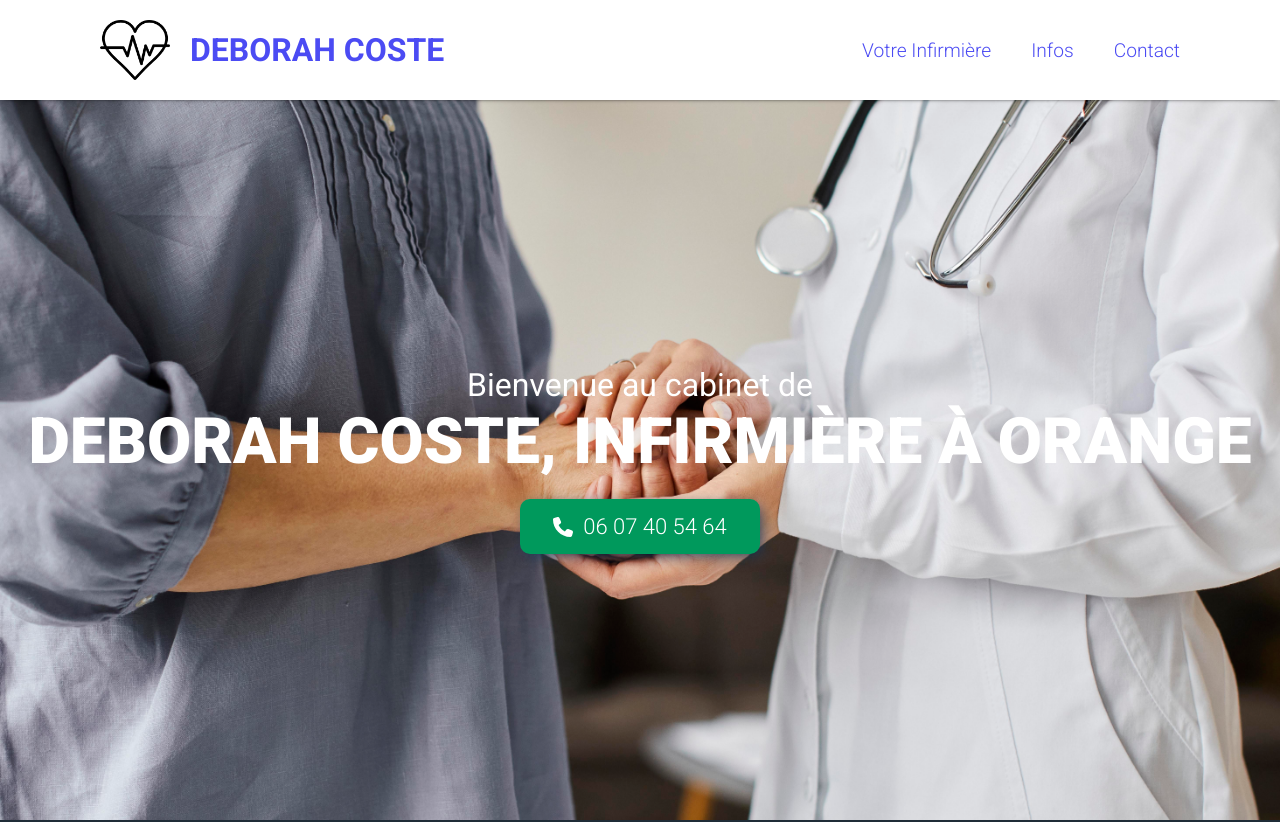
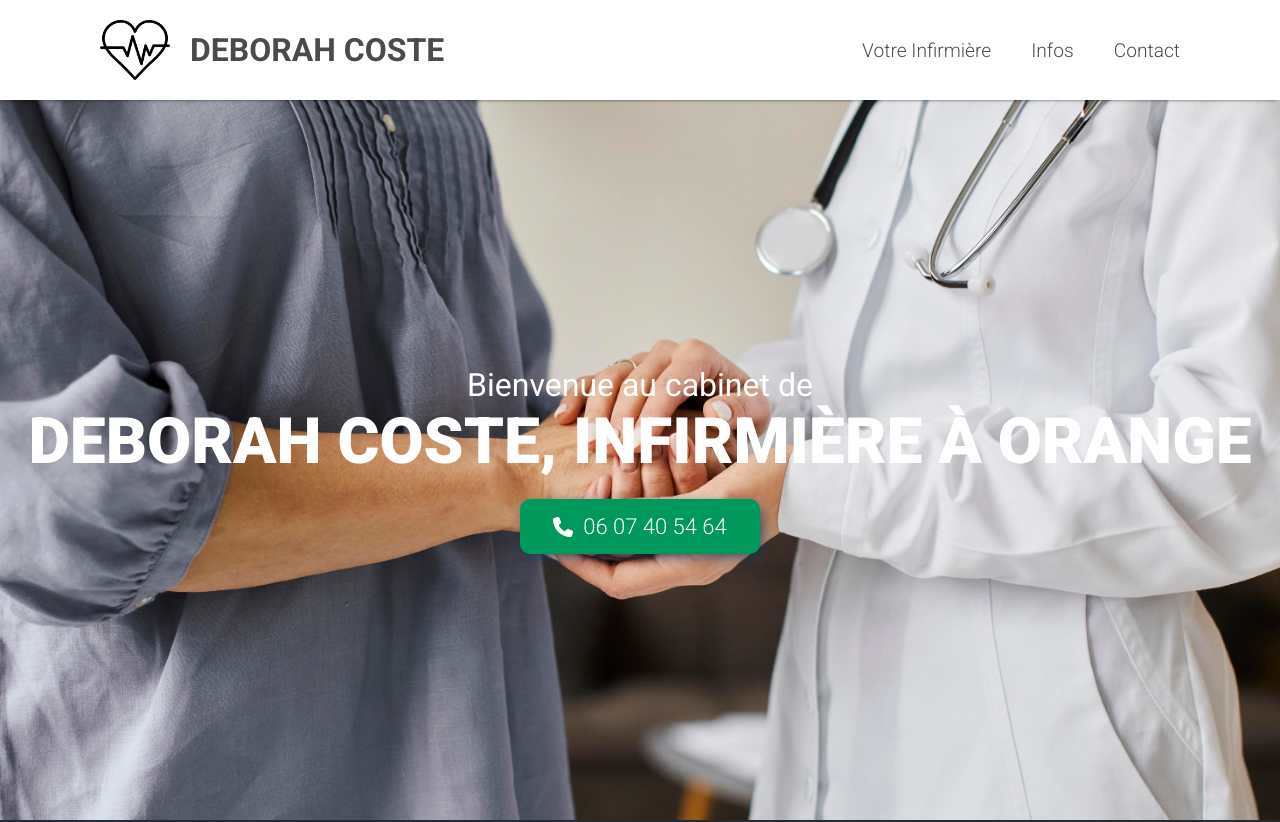
Before and after one commit to tibocst/site-vitrine-infirmi-re, a React (Create React App) app in the folder app/: page / in a window 1280 px wide. Shown: the top 822 px of the page. Built offline with nearby package versions, Linux system fonts and the light colour scheme.

Commit message:
modif css

```diff
--- a/app/src/styles/Header.css
+++ b/app/src/styles/Header.css
@@ -20,8 +20,13 @@
     align-items: center;
     justify-content: center;
     text-decoration: none;
-    color: none;
+    color: black;
     gap: 20px;
+  }
+
+  .main-nav-logo:visited {
+    text-decoration: none;
+    color: #000000;
   }
 
   .main-nav-logo > img {
@@ -44,6 +49,12 @@
 
   .main-nav-menu > a {
     text-decoration: none;
+    color: black;
+  }
+
+  .main-nav-menu > a:visited {
+    text-decoration: none;
+    color: black;
   }
 
   .main-nav-menu > a:hover {
```
